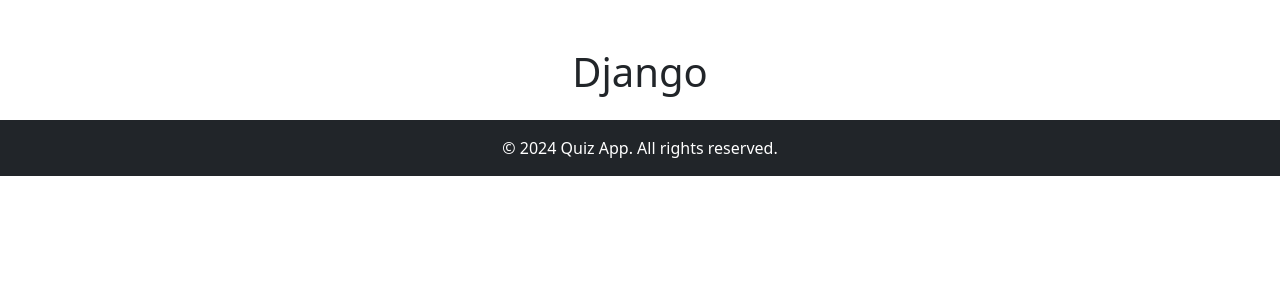
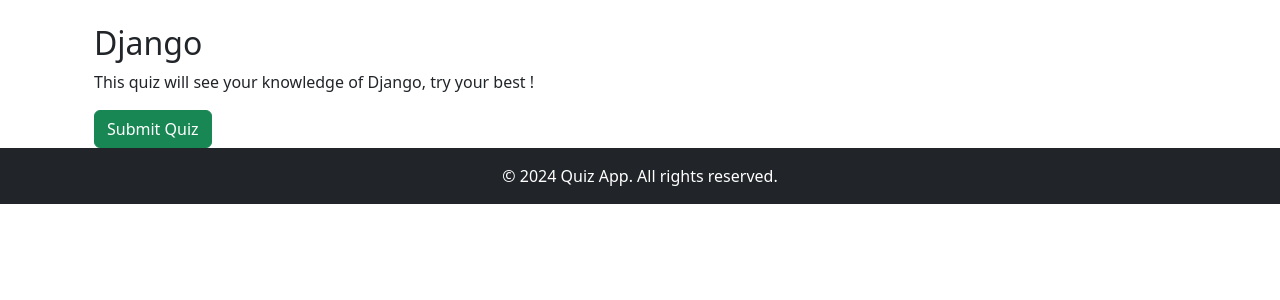
Before and after one commit to ahmadssadiq/quiz-django, a Django app: page /play_quiz/1/ in a window 1280 px wide. Shown: the part 56-356 px from the top of the page. Run offline with Django 5.2, Linux system fonts and the light colour scheme; a user stored in the database is signed in; data comes from the database, SQL or seed files in the repository; both versions use the stored data as it was after the commit.

Commit message:
created a new model for UserAnswer (like the professor asked me to do)

```diff
--- a/quiz_project/quiz_app/models.py
+++ b/quiz_project/quiz_app/models.py
@@ -45,10 +45,20 @@
             - completed_at: The timestamp for when the quiz attempt was completed.
         - Relationships:
             - Belongs to a single User and a single Quiz.
+5. UserAnswer:
+        - Tracks a user's answer to a specific question in a quiz attempt.
+        - Fields:
+            - quiz_attempt: The quiz attempt to which this answer belongs (ForeignKey to QuizAttempt).
+            - question: The question being answered (ForeignKey to Question).
+            - selected_answer: The answer selected by the user (ForeignKey to Answer, nullable).
+            - is_correct: Boolean indicating whether the selected answer is correct.
+        - Relationships:
+            - Belongs to a single QuizAttempt and a single Question.
+"""
 
-"""
 from django.db import models
 from django.contrib.auth.models import User
+
 
 class Quiz(models.Model):
     title = models.CharField(max_length=255)
@@ -73,7 +83,9 @@
 
 
 class Answer(models.Model):
-    question = models.ForeignKey(Question, on_delete=models.CASCADE, related_name="answers")
+    question = models.ForeignKey(
+        Question, on_delete=models.CASCADE, related_name="answers"
+    )
     text = models.TextField()
     is_correct = models.BooleanField(default=False)
 
@@ -90,3 +102,29 @@
 
     def __str__(self):
         return f"{self.user.username}'s attempt at {self.quiz.title}"
+
+
+class UserAnswer(models.Model):
+    """
+    Tracks a user's answer to a specific question in a quiz.
+    """
+
+    quiz_attempt = models.ForeignKey(
+        QuizAttempt, on_delete=models.CASCADE, related_name="user_answers"
+    )
+    question = models.ForeignKey(Question, on_delete=models.CASCADE)
+    selected_answer = models.ForeignKey(
+        Answer, on_delete=models.SET_NULL, null=True, blank=True
+    )
+    is_correct = models.BooleanField(default=False)
+
+    def save(self, *args, **kwargs):
+        """
+        Automatically calculate whether the selected answer is correct when saving.
+        """
+        if self.selected_answer:
+            self.is_correct = self.selected_answer.is_correct
+        super().save(*args, **kwargs)
+
+    def __str__(self):
+        return f"{self.quiz_attempt.user.username}'s answer to '{self.question.text}'"
--- a/quiz_project/quiz_app/templates/quiz_app/play_quiz.html
+++ b/quiz_project/quiz_app/templates/quiz_app/play_quiz.html
@@ -1,33 +1,38 @@
 {% extends 'base.html' %}
 
 {% block title %}
-{{ quiz.title }} - Play Quiz
+Play Quiz
 {% endblock title %}
 
 {% block body %}
-<div class="container mt-5">
-    <h1 class="text-center">{{ quiz.title }}</h1>
-    <div class="mt-4">
-        {% for question in questions %}
-        <div class="mb-4">
-            <h5>{{ forloop.counter }}. {{ question.text }}</h5>
-            <form method="POST">
+<div class="container">
+    <h2>{{ quiz.title }}</h2>
+    <p>{{ quiz.description }}</p>
+
+    <form method="post" action="{% url 'submit_quiz' quiz.id %}">
         {% csrf_token %}
+
+        <!-- Iterate through questions -->
+        {% for question in quiz.questions.all %}
+        <div class="question">
+            <h4>Question {{ forloop.counter }}</h4>
+            <p>{{ question.text }}</p>
+
+            <!-- Iterate through answers -->
+            {% for answer in question.answers.all %}
             <div class="form-check">
-                    {% for answer in question.answers.all %}
-                    <div class="mb-2">
-                        <input type="radio" class="form-check-input" id="answer{{ answer.id }}" name="answer"
-                            value="{{ answer.id }}">
-                        <label class="form-check-label" for="answer{{ answer.id }}">
+                <input type="radio" name="question_{{ question.id }}" id="answer_{{ answer.id }}"
+                    value="{{ answer.id }}" class="form-check-input" required>
+                <label class="form-check-label" for="answer_{{ answer.id }}">
                     {{ answer.text }}
                 </label>
             </div>
             {% endfor %}
         </div>
-                <button type="submit" class="btn btn-primary mt-2">Submit</button>
+        <hr>
+        {% endfor %}
+
+        <button type="submit" class="btn btn-success">Submit Quiz</button>
     </form>
 </div>
-        {% endfor %}
-    </div>
-</div>
 {% endblock body %}
--- a/quiz_project/quiz_app/urls.py
+++ b/quiz_project/quiz_app/urls.py
@@ -1,5 +1,5 @@
 from django.urls import path
-from .views import sign_up, sign_in, sign_out, create_quiz, play_quiz, check_answer, index
+from .views import sign_up, sign_in, sign_out, create_quiz, play_quiz, check_answer, index, submit_quiz, quiz_results
 
 # Initialize urlpatterns as a list
 urlpatterns = [
@@ -10,4 +10,6 @@
     path('create_quiz/', create_quiz, name='create_quiz'),
     path('play_quiz/<int:quiz_id>/', play_quiz, name='play_quiz'),
     path('check_answer/<int:question_id>/', check_answer, name='check_answer'),
+    path('submit_quiz/<int:quiz_id>/', submit_quiz, name='submit_quiz'),
+    path('quiz_results/<int:quiz_id>/<int:score>/<int:total>/', quiz_results, name='quiz_results'),
 ]
--- a/quiz_project/quiz_app/views.py
+++ b/quiz_project/quiz_app/views.py
@@ -1,8 +1,8 @@
 from django.contrib.auth.models import User
 from django.contrib.auth import login, logout, authenticate
-from django.shortcuts import render, redirect
+from django.shortcuts import render, redirect, get_object_or_404
 from django.http import JsonResponse
-from .models import Question, Answer, Quiz
+from .models import Question, Answer, Quiz, QuizAttempt
 from django.contrib.auth.decorators import login_required
 from .forms import CustomUserCreationForm, QuizForm, QuestionFormSet, AnswerFormSet
 from django.contrib.auth.forms import AuthenticationForm
@@ -104,3 +104,39 @@
     selected_answer = Answer.objects.get(id=selected_answer_id)
     is_correct = selected_answer.is_correct
     return JsonResponse({'correccreatet': is_correct})
+
+@login_required
+def submit_quiz(request, quiz_id):
+    quiz = get_object_or_404(Quiz, id=quiz_id)
+    questions = quiz.questions.all()
+    total_questions = questions.count()
+    correct_answers = 0
+
+    # Calculate the score
+    for question in questions:
+        user_answer_id = request.POST.get(f'question_{question.id}')
+        if user_answer_id:
+            user_answer = Answer.objects.get(id=user_answer_id)
+            if user_answer.is_correct:
+                correct_answers += 1
+
+    # Save the attempt
+    QuizAttempt.objects.create(
+        user=request.user,
+        quiz=quiz,
+        score=correct_answers,
+        time_taken=0  # Placeholder if time tracking is added later
+    )
+
+    # Redirect to results page
+    return redirect('quiz_results', quiz_id=quiz.id, score=correct_answers, total=total_questions)
+
+@login_required
+def quiz_results(request, quiz_id, score, total):
+    quiz = get_object_or_404(Quiz, id=quiz_id)
+    context = {
+        'quiz': quiz,
+        'score': score,
+        'total': total,
+    }
+    return render(request, 'quiz_results.html', context)
```
Also changed, not shown: quiz_project/quiz_app/templates/quiz_app/quiz_results.html (added, +15 -0 lines), quiz_project/db.sqlite3, quiz_project/quiz_app/migrations/0002_useranswer.py (added). Lines whose indentation alone changed are shown as unchanged.
